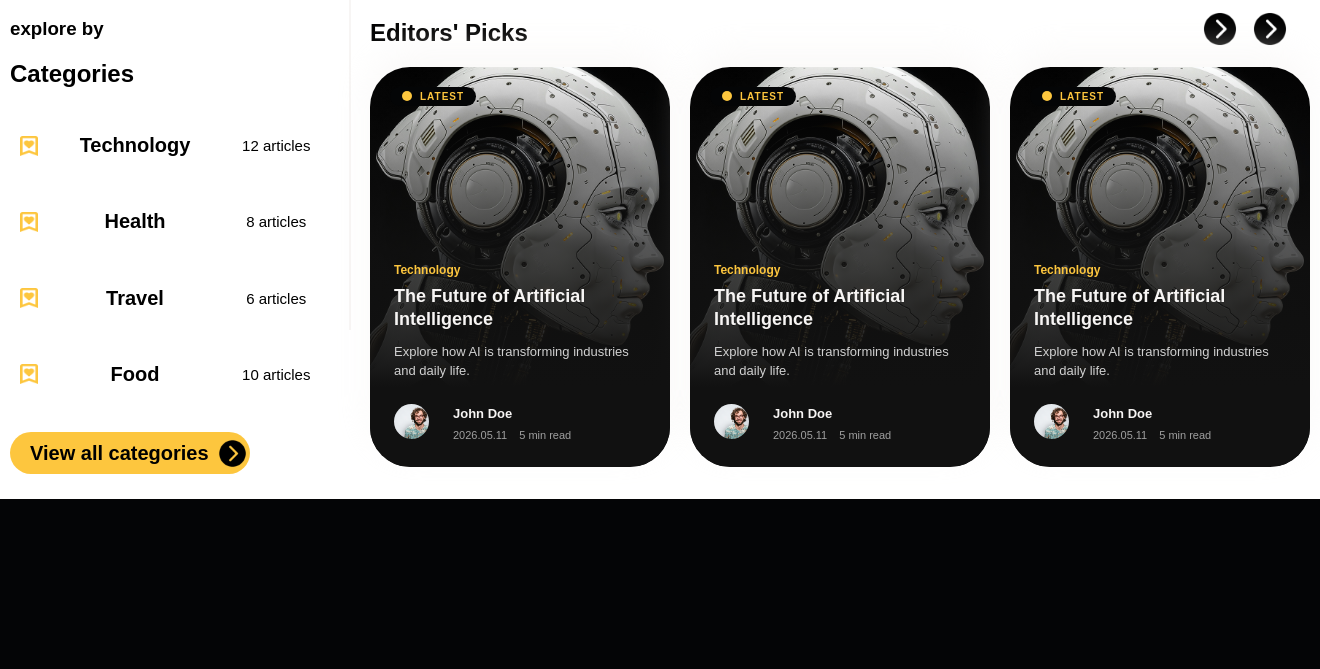
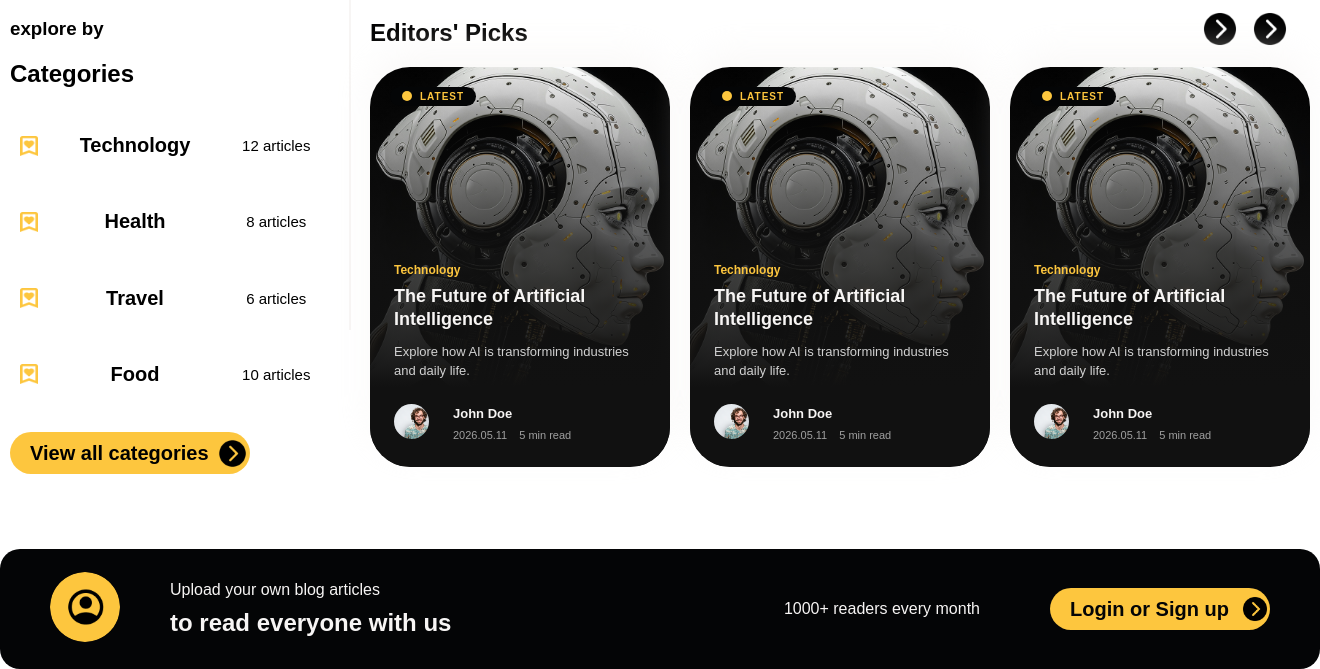
Before and after one commit to lakshan9kavindu/EntryBlog, a PHP site: page / in a window 1320 px wide. Shown: the part 784-1453 px from the top of the page. Before the commit the page ends 1283 px from the top, so only its background shows below. Run offline with PHP 8.4, Linux system fonts and the light colour scheme.

Commit message:
feat/create middle section of main page

```diff
--- a/index.css
+++ b/index.css
@@ -150,7 +150,7 @@ header button
     margin-left: 55px;
 }
 
-.text-vector .header-button .e-more , .s-down{
+.text-vector .header-button .e-more , .s-down, .middile-bar .button{
     display: inline-flex;
     align-items: center;
     color: #040506;
@@ -533,3 +533,67 @@ section-2 line
 .editors-article .article-profile .publish-date, .editors-article .article-profile .reading-time{
     font-size: 11px;
 }
+
+/*
+middle bar
+*/
+
+.middile-bar{
+    width: 1300px;
+    height: 100px;
+    margin-left: auto;
+    margin-right: auto;
+    margin-top: 50px;
+    display: flex;
+    gap: 20px;
+    background-color: #040506;
+    color: #F7F5F4;
+    border-radius: 20px;
+    padding: 10px;
+}
+
+.middile-bar .profile-icon{
+    margin-top: auto;
+    margin-bottom: auto;
+    margin-left: 40px;
+}
+
+.middile-bar .profile-icon img{
+    width: 70px;
+    height: 70px;
+    border-radius: 100%;
+}
+
+.middile-bar .main-text{
+    margin-left: 20px;
+    margin-right: auto;
+    margin-top: auto;
+    margin-bottom: auto;
+}
+
+.middile-bar .main-text p, .middile-bar .main-text h1{
+    margin: 10px;
+}
+
+.middile-bar .second-text{
+    margin-top: auto;
+    margin-bottom: auto;
+    margin-right: 50px;
+}
+
+.middile-bar .button{
+    width: 220px;
+    margin-top: auto;
+    margin-bottom: auto;
+    margin-right: 40px;
+}
+
+.middile-bar .button p{
+    margin-left: 20px;
+    margin-right: auto;
+}
+
+.middile-bar .button img{
+    width: 30px;
+    height: 30px;
+}
--- a/index.html
+++ b/index.html
@@ -249,6 +249,24 @@
             </div>
         </div>
     </section>
+    <section>
+        <div class="middile-bar">
+            <div class="profile-icon">
+                <img src="/assets/icons/profile-icon.png" alt="profile icon">
+            </div>
+            <div class="main-text">
+                <p>Upload your own blog articles</p>
+                <h1>to read everyone with us</h1>
+            </div>
+            <div class="second-text">
+                <p>1000+ readers every month</p>
+            </div>
+            <div class="button">
+                <p>Login or Sign up</p>
+                <img src="assets/icons/Down Button.png" alt="explore more">
+            </div>
+        </div>
+    </section>
 </body>
 
 </html>
```
Also changed, not shown: assets/icons/profile-icon.png (renamed from assets/icons/Group 8.png).
